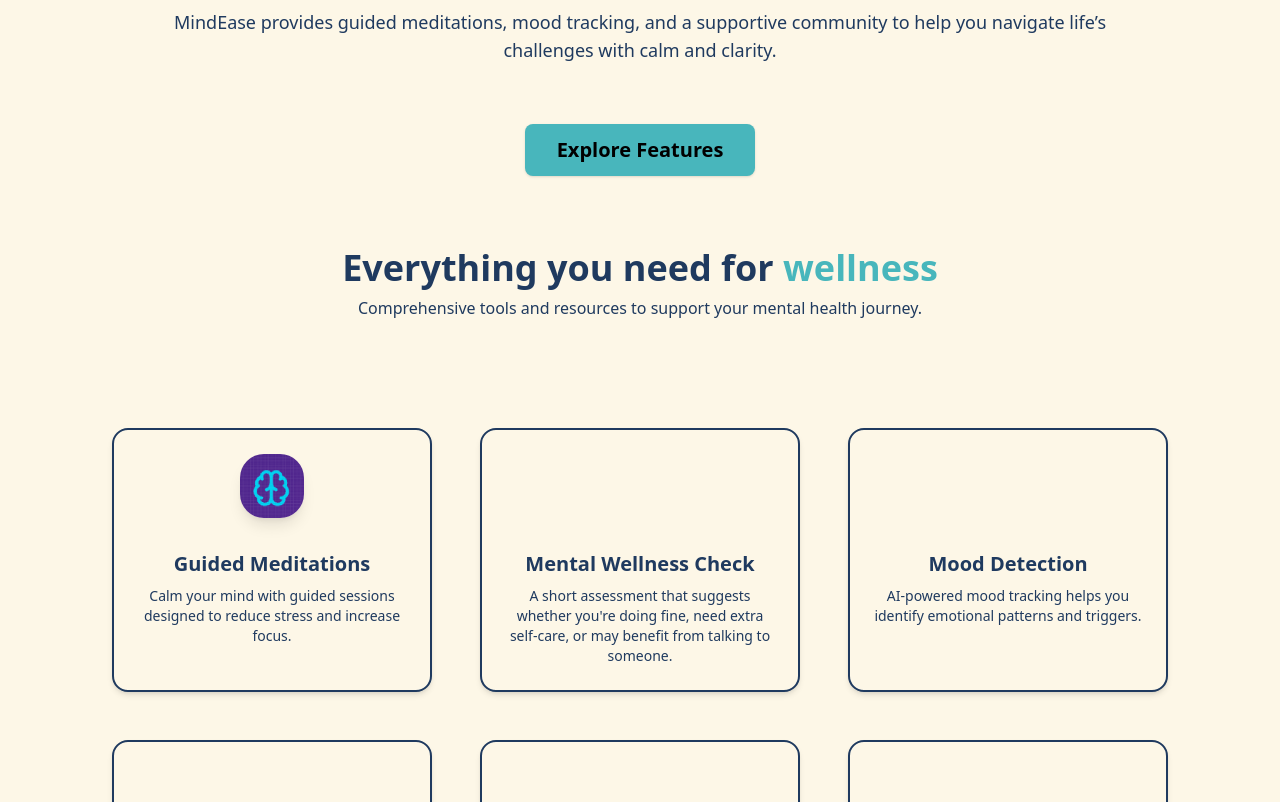
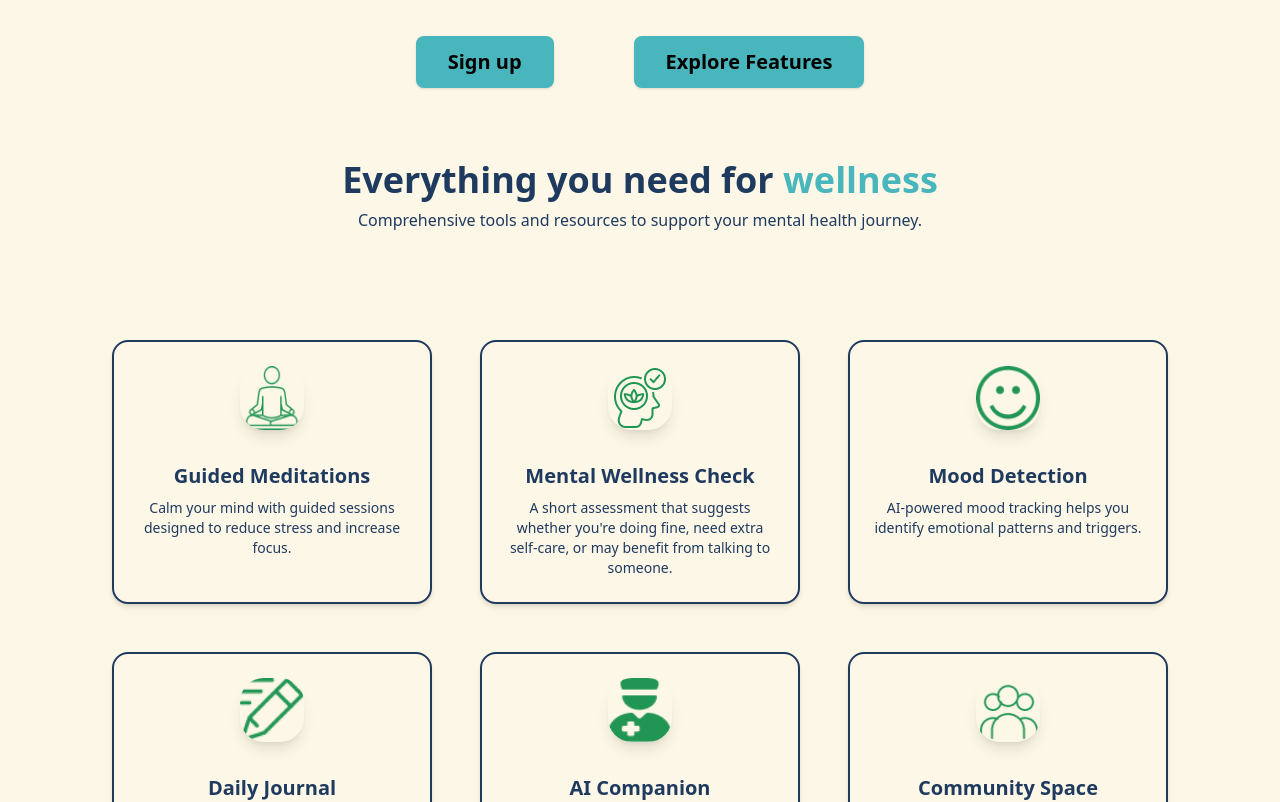
Before and after one commit to somya-ctrl/task_team5, a React (Vite) app in the folder mindease/: page /landing in a window 1280 px wide. Shown: the part 260-1062 px from the top of the page. Built offline with nearby package versions, Linux system fonts and the light colour scheme; no server answers; sample sign-in values are in the browser's storage.

Commit message:
update pages

```diff
--- a/mindease/src/App.jsx
+++ b/mindease/src/App.jsx
@@ -44,29 +44,20 @@
   return (
     <Routes>
 
-      <Route path="/" element={<Navigate to="/login" />} />
+      <Route path="/" element={<Navigate to="/landing" />} />
 
       <Route path="/register" element={<Register />} />
       <Route path="/login" element={<Login />} />
 
       <Route path="/google/callback" element={<GoogleCallback />} />
 
-
-      <Route
-        path="/landing"
-        element={
-          <PrivateRoute>
-            <>
-              <Navbar />
-              <Landing />
-              <Footer />
-            </>
-          </PrivateRoute>
-        }
-      />
+ <Route path="/landing" element={<>
 
 
+              < Landing/>
+              <Footer />
 
+ </>} />
       <Route
         path="/dashboard"
         element={
@@ -167,7 +158,7 @@
           <>
             <Navbar />
             <Aboutus />
-            <Footer />
+
           </>
         }
       />
--- a/mindease/src/pages/About.jsx
+++ b/mindease/src/pages/About.jsx
@@ -1,19 +1,45 @@
 import React from "react";
-import Abot from "../assets/abot.png"
+import Abot from "../assets/abot.png";
 import Navbar from "../components/Navbar";
 
 export default function About() {
   return (
-    <div className="min-h-screen bg-[#f5f5f5] text-darkblue">
-      <div className="w-full flex justify-center items-end mt-12 mb-2">
+    <div className="min-h-screen bg-[#f5f5f5]">
+      <Navbar />
+
+      <div className="pt-10 w-full flex justify-center">
+        <div className="relative w-[95%] md:w-[80%] max-w-6xl">
+
+          {/* full width image */}
           <img
             src={Abot}
             alt="Plants Row"
-            className="w-[90%] md:w-[75%] rounded-xl shadow-md"
-            style={{ objectFit: 'cover' }}
+            className="w-full h-auto rounded-xl shadow-lg"
           />
+
+          {/* text overlay */}
+        <div className="absolute inset-0 flex flex-col items-center justify-start px-8 text-center pt-14 md:pt-24">
+
+            <h2 className="text-4xl md:text-5xl font-bold mb-6">
+              About <span className="text-[#1f3a5f]">Mind</span>{" "}
+              <span className="text-[#38b485]">Ease</span>
+            </h2>
+
+            <p className="text-[#38b485] text-lg md:text-xl font-medium leading-relaxed max-w-3xl">
+              We understand that navigating mental health challenges whether it's
+              the heavy fog of depression, the persistent grip of anxiety, or the
+              feeling of being overwhelmed by life can be an incredibly isolating
+              experience. It's easy to feel like no one truly understands what
+              you're going through.
+              <br/><br/>
+              MindEase was born from that very feeling. We created this space because
+              we believe that everyone deserves a safe, non-judgmental, and compassionate
+              place to turn to. We believe that finding reliable information, practical
+              support, and a sense of community shouldn’t be another struggle.
+            </p>
+          </div>
         </div>
-
+      </div>
     </div>
   );
 }
--- a/mindease/src/pages/Landing.jsx
+++ b/mindease/src/pages/Landing.jsx
@@ -3,11 +3,17 @@
 import Mountain from '../assets/mountain.jpg'
 import Shape from '../assets/shape.jpg'
 import { useRef } from "react";
-import Guided from "../assets/Guided.png"
+import ai from "../assets/AI.png"
+import Journal from "../assets/journal.png"
+import Meditation from "../assets/meditation.png"
+import Quiz from "../assets/quiz.png"
+import Mood from "../assets/Mood.png"
+import Community from "../assets/Community.png"
+
 import Navbar from "../components/Navbar";
 import Footer from "../components/Footer";
 
-export default function Dashboard() {
+export default function Landing() {
 
   const featuresRef = useRef(null);
 const navigate = useNavigate();
@@ -25,7 +31,7 @@
     <div className="min-h-screen bg-backg text-darkblue">
 
 
-      <main className="hero-bg mt-22">
+      <main className="hero-bg ">
         <section className="max-w-6xl px-6 mx-auto md:px-12 py-13">
           <div className="max-w-5xl mx-auto">
             <h1 className="text-4xl md:text-5xl font-bold text-center text-darkblue">
@@ -41,7 +47,17 @@
               community to help you navigate life’s challenges with calm and clarity.
             </p>
 
-            <div className="mt-15 pb-6 flex flex-wrap items-center justify-center gap-6">
+            <div className="mt-15 pb-6 flex flex-wrap items-center justify-center gap-20">
+
+
+
+
+              <button
+                onClick={() => navigate("/register")}
+                className="inline-flex items-center justify-center px-8 py-3 rounded-lg bg-aquaGlow text-black font-semibold text-xl hover:bg-pinkGlow transition shadow-sm"
+              >
+                Sign up
+              </button>
 
 
               <button
@@ -72,7 +88,7 @@
 
               <div className="w-16 h-20 mx-auto mb-4">
 
-                <img src={Guided}
+                <img src={Meditation}
               alt="Guided Meditations"
 className="rounded-3xl w-20 h-16 shadow-lg"/>
               </div>
@@ -86,10 +102,16 @@
             </div>
 
                 <div
-            onClick={() => navigate("/miniques")}
+
             className="bg-backg rounded-2xl shadow-md p-6 text-center transform transition-transform duration-300 hover:scale-105 hover:shadow-xl border-2 border-darkblue hover:border-darkblue cursor-pointer"
           >
-            <div className="w-16 h-20 mx-auto mb-4"></div>
+            <div className="w-16 h-20 mx-auto mb-4">
+
+           <img src={Quiz}
+              alt="Mental Wellness Check"
+className="rounded-3xl w-20 h-16 shadow-lg"/>
+
+            </div>
             <h4 className="text-xl font-bold text-darkblue mb-2">
               Mental Wellness Check
             </h4>
@@ -99,7 +121,12 @@
           </div>
 
             <div className="bg-backg rounded-2xl shadow-md p-6 text-center transform transition-transform duration-300 hover:scale-105 hover:shadow-xl border-2 border-darkblue hover:border-darkblue">
-              <div className="w-16 h-20 mx-auto mb-4">
+              <div className="w-16 h-20 mx-auto mb-4"
+              >
+
+                  <img src={Mood}
+              alt="Mental Wellness Check"
+className="rounded-3xl w-20 h-16 shadow-lg"/>
 
               </div>
               <h4 className="text-xl font-bold text-darkblue mb-2">
@@ -113,7 +140,9 @@
 
             <div className="bg-backg rounded-2xl shadow-md p-6 text-center transform transition-transform duration-300 hover:scale-105 hover:shadow-xl border-2 border-darkblue hover:border-darkblue">
               <div className="w-16 h-20 mx-auto mb-4">
-
+                 <img src={Journal}
+              alt="Mental Wellness Check"
+className="rounded-3xl w-20 h-16 shadow-lg"/>
               </div>
               <h4 className="text-xl font-bold text-darkblue mb-2">
                 Daily Journal
@@ -126,7 +155,9 @@
 
             <div  onClick={() => navigate("/chat")}  className="bg-backg rounded-2xl shadow-md p-6 text-center transform transition-transform duration-300 hover:scale-105 hover:shadow-xl border-2 border-darkblue hover:border-darkblue">
               <div className="w-16 h-20 mx-auto mb-4">
-
+                 <img src={ai}
+              alt="Mental Wellness Check"
+className="rounded-3xl w-20 h-16 shadow-lg"/>
               </div>
               <h4 className="text-xl font-bold text-darkblue mb-2">
                 AI Companion
@@ -139,7 +170,9 @@
 
             <div className="bg-backg rounded-2xl shadow-md p-6 text-center transform transition-transform duration-300 hover:scale-105 hover:shadow-xl border-2 border-darkblue hover:border-darkblue">
               <div className="w-16 h-20 mx-auto mb-4">
-
+                <img src={Community}
+              alt="Mental Wellness Check"
+className="rounded-3xl w-20 h-16 shadow-lg"/>
               </div>
               <h4 className="text-xl font-bold text-darkblue mb-2">
                 Community Space
--- a/mindease/src/pages/Login.jsx
+++ b/mindease/src/pages/Login.jsx
@@ -82,8 +82,8 @@
   };
 
   const handleGoogleLogin = () => {
-    window.location.href =
-      "https://mindease-backend-cyvy.onrender.com/auth/google";
+    window.location.href = `${import.meta.env.VITE_API_BASE_URL}/auth/google`;
+
   };
 
   return (
--- a/mindease/src/pages/MiniQuizzes.jsx
+++ b/mindease/src/pages/MiniQuizzes.jsx
@@ -11,7 +11,8 @@
   useEffect(() => {
     const fetchQuestions = async () => {
       try {
-        const res = await axios.get("https://mindease-backend-cyvy.onrender.com/quiz");
+        const res = await axios.get(`${import.meta.env.VITE_API_BASE_URL}/quiz`)
+;
         setQuestions(res.data.questions.questions);
       } catch (error) {
         console.error("Failed to load questions:", error);
@@ -66,7 +67,7 @@
       console.log("Sending to backend:", fixedAnswers);
 
       const response = await axios.post(
-        "https://mindease-backend-cyvy.onrender.com/submit",
+        `${import.meta.env.VITE_API_BASE_URL}/submit`,
         { answers: fixedAnswers },
         {
           headers: {
--- a/mindease/src/pages/Result.jsx
+++ b/mindease/src/pages/Result.jsx
@@ -8,7 +8,7 @@
   const [loading, setLoading] = useState(true);
 
 useEffect(() => {
-  axios.get("https://mindease-backend-cyvy.onrender.com/result", {
+  axios.get(`${import.meta.env.VITE_API_BASE_URL}/result`, {
     headers: {
       Authorization: "Bearer " + localStorage.getItem("token")
     }
```
Also changed, not shown: mindease/src/pages/Chat.jsx (+35 -27 lines), mindease/src/pages/Journal.jsx (+30 -13 lines), mindease/src/assets/Community.png (added), mindease/src/assets/Mood.png (added).
